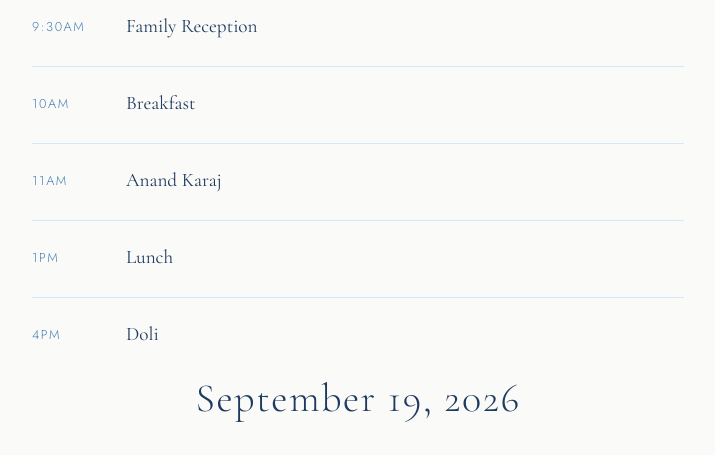
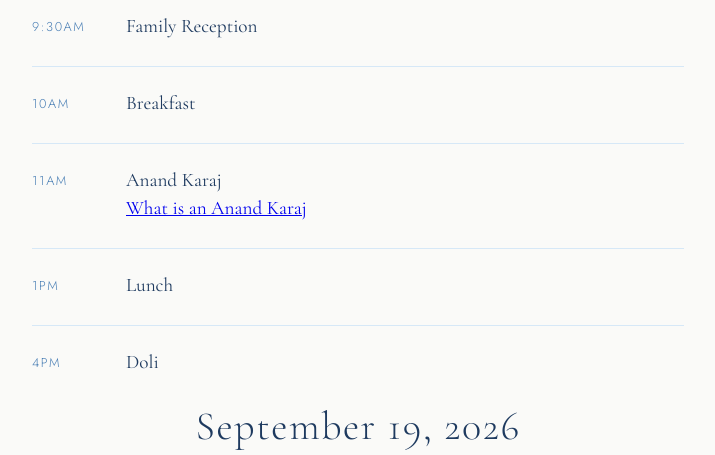
Before and after one commit to bcale/Wedding_Website, a Flask app: page /itinerary in a window 1280 px wide. Shown: the part 366-821 px from the top of the page, without its empty margins (282-997 px from the left). Run offline with Flask 3, Linux system fonts and the light colour scheme; some libraries are stand-ins or nearby versions.

Commit message:
Link add

```diff
--- a/templates/itinerary.html
+++ b/templates/itinerary.html
@@ -24,6 +24,7 @@
       <div class="timeline-time">11AM</div>
       <div class="timeline-body">
         <h3>Anand Karaj</h3>
+        <h3><a href="https://en.wikipedia.org/wiki/Anand_Karaj">What is an Anand Karaj</a></h3>
       </div>
     </div>
     <div class="timeline-item">
```
